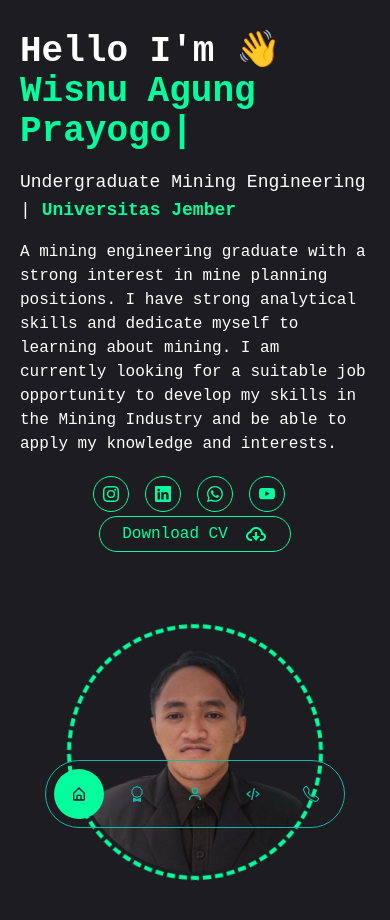
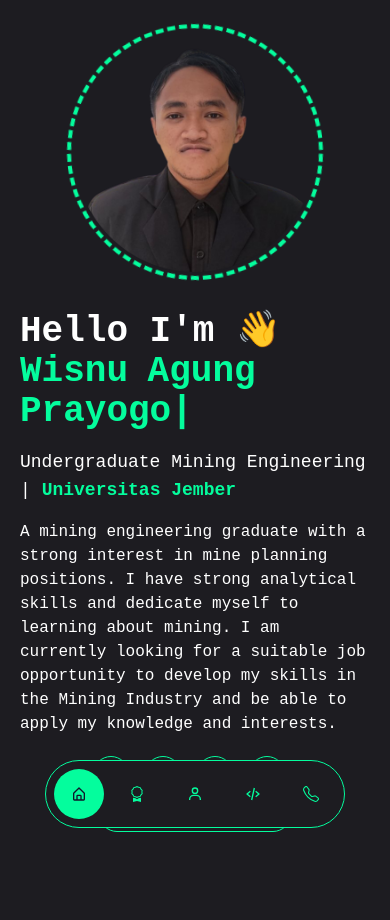
Before and after one commit to redmiii13/wisnu-agung, a React (Vite) app: page / in a window 390 px wide. Shown: the top 920 px of the page. Built offline with nearby package versions, Linux system fonts and the light colour scheme.

Commit message:
Penyesuaian di mode Mobile

```diff
--- a/src/layout/RootLayout.jsx
+++ b/src/layout/RootLayout.jsx
@@ -14,7 +14,7 @@ export default function Rootlayout() {
 
       {/* Fixed navbar */}
       <div className="fixed bottom-4 left-0 right-0 text-center z-10 lg:right-5">
-        <div className="flex justify-between mx-auto text-secondary p-2 rounded-full border-secondary border-solid border-[1px] max-w-[300px]">
+        <div className="flex justify-between mx-auto text-primary p-2 rounded-full border-primary border-solid border-[1px] max-w-[300px] bg-secondary">
           <NavLink
             className="flex w-[50px] h-[50px] justify-center items-center cursor-pointer"
             to="/"
--- a/src/pages/Contact.jsx
+++ b/src/pages/Contact.jsx
@@ -28,7 +28,7 @@ export default function Contact() {
             <BsEnvelope size={20} />
           </a>
           <span className="text-lg font-semibold text-gray-200">
-            wisnuagung@gmail.com
+            wisnuap313@gmail.com
           </span>
         </div>
 
--- a/src/pages/Home.jsx
+++ b/src/pages/Home.jsx
@@ -15,7 +15,7 @@ export default function Home() {
       className="section container mx-auto max-w-4xl flex items-center justify-center flex-wrap lg:flex-nowrap gap-10 px-5"
     >
       {/* Bagian Deskripsi */}
-      <div className="w-full lg:w-1/2 text-primary mb-10 lg:mb-0">
+      <div className="w-full lg:w-1/2 text-primary mb-10 lg:mb-0 order-2 lg:order-1">
         <h1 className="text-4xl font-semibold text-white">Hello I'm 👋 </h1>
         <span
           className="inline-block text-4xl lg:text-5xl font-semibold text-primary text-left lg:text-right lg:whitespace-nowrap"
@@ -76,7 +76,7 @@ export default function Home() {
             className="w-9 h-9 mr-3 rounded-full flex justify-center text-primary items-center border border-primary hover:border-primary hover:bg-primary hover:text-slate-900 transition duration-200"
             target="_blank"
             rel="noopener noreferrer"
-            title="Whatsapp"
+            title="Youtube"
           >
             <BsYoutube />
           </a>
@@ -95,7 +95,7 @@ export default function Home() {
       </div>
 
       {/* Bagian Gambar */}
-      <div className="w-full lg:w-1/2 flex justify-center items-center relative">
+      <div className="w-full lg:w-1/2 flex justify-center items-center relative order-1 lg:order-2">
         <div className="absolute w-64 h-64 rounded-full border-4 border-dashed border-primary animate-spin duration-900"></div>
         <img
           src="img/wisnu.png"
--- a/src/pages/Portfolio.jsx
+++ b/src/pages/Portfolio.jsx
@@ -40,6 +40,15 @@ export default function Portfolio() {
         "WACC, Net Present Value (NPV), Internal Rate of Return (IRR), Cash Flow , Forecasting",
       link: "https://drive.google.com/file/d/1TXMZpluiO3iSoFWUQpL28bAChl5GMw5O/view?usp=sharing",
       gambar: "img/sertif4.png",
+    },
+    {
+      id: 5,
+      judul: "Pit Optimization & Mine Plan Design (Case Study : Emas)",
+      tempat: "PITINDO TRAINING | Januari 2025",
+      skill:
+        "Set Up Block Model, Whittle Algorithm, Pit Optimization, Pit Design, Report With Ramp Design, Report Total Reserves, Disposal Design, Haul Road Design,  Open-Pit Mining",
+      link: "https://drive.google.com/file/d/1aMdV5XhqElrOR0EcSZegYVWa5vp4Rf7O/view?usp=drivesdk",
+      gambar: "img/sertif5.png",
     },
   ];
 
--- a/tailwind.config.js
+++ b/tailwind.config.js
@@ -8,7 +8,7 @@ module.exports = {
     extend: {
       colors: {
         primary: "#04fd9d",
-        secondary: "#14b8a6",
+        secondary: "#1d1c21",
         third: "#FEF6C7",
         fourth: "#011eff",
       },
```
Also changed, not shown: public/img/sertif5.png (added).
